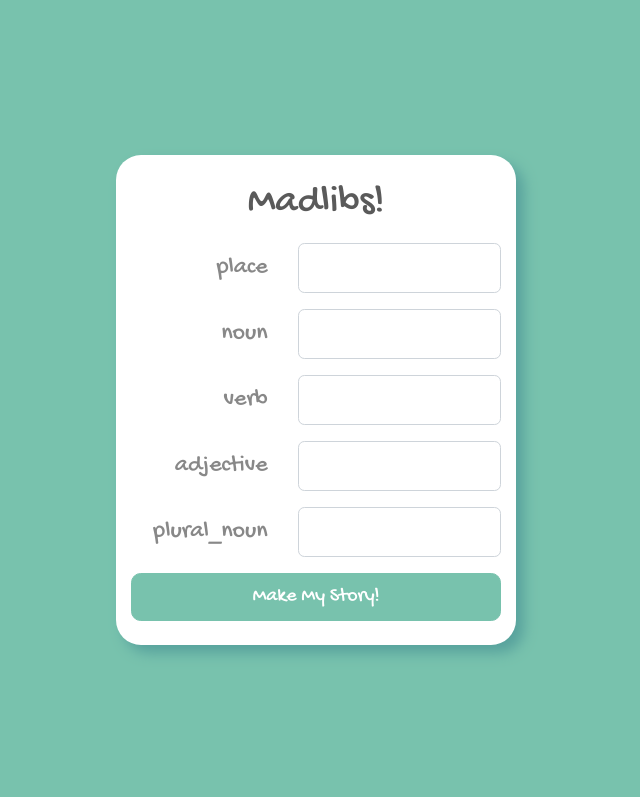
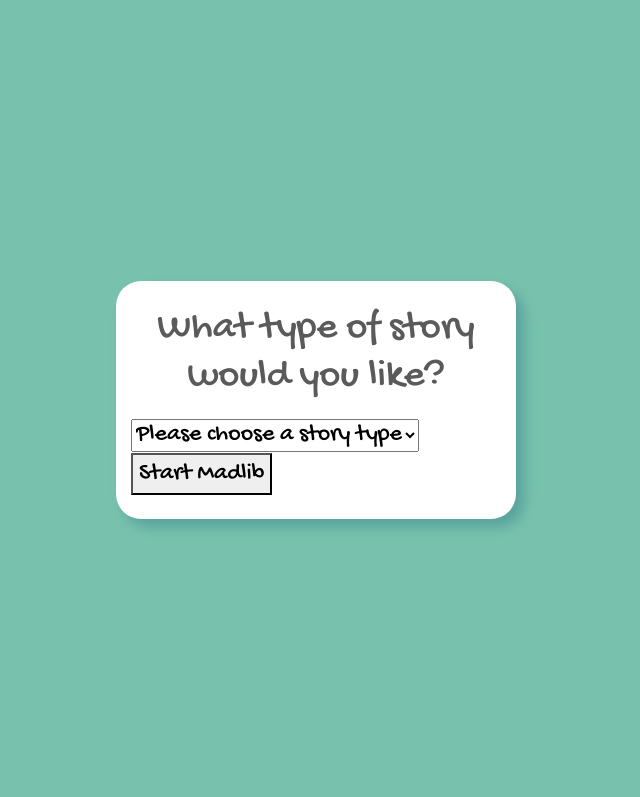
Before and after one commit to clairelcasey/flask-madlibs, a Flask app: page / in a window 1280 px wide. Shown: the top 797 px of the page, without its empty margins (324-964 px from the left). Run offline with Flask 2, Linux system fonts and the light colour scheme.

Commit message:
finsished choice of story

```diff
--- a/app.py
+++ b/app.py
@@ -1,7 +1,7 @@
 from flask import Flask, render_template, request
 from flask_debugtoolbar import DebugToolbarExtension
 
-from stories import silly_story
+from stories import all_stories
 
 app = Flask(__name__)
 app.config['SECRET_KEY'] = "secret"
@@ -9,14 +9,23 @@
 debug = DebugToolbarExtension(app)
 
 @app.route('/')
+def choose_story():
+    """ receives users choice of story """
+    # print(all_stories)
+    return render_template("chooseStory.html",
+        storiesList = all_stories)
+
+@app.route("/form")
 def show_inputs():
     """ shows input form from story instance prompts"""
+    id_selected = request.args["stories"]
     return render_template("questions.html",
-        prompts = silly_story.prompts)
+        prompts = all_stories[id_selected].prompts,
+        id = id_selected)
 
-@app.route('/results')
-def show_results():
+@app.route('/<id>/results')
+def show_results(id):
     """ generate story from form results and show story on page """
-    story_text = silly_story.generate(request.args)
+    story_text = all_stories[id].generate(request.args)
     return render_template("story.html",
         story = story_text)
--- a/requirements.txt
+++ b/requirements.txt
@@ -1,5 +1,7 @@
+blinker==1.4
 click==7.1.2
 Flask==1.1.2
+Flask-DebugToolbar==0.11.0
 itsdangerous==1.1.0
 Jinja2==2.11.2
 MarkupSafe==1.1.1
--- a/stories.py
+++ b/stories.py
@@ -1,5 +1,6 @@
 """Madlibs Stories."""
 
+all_stories = {}
 
 class Story:
     """Madlibs story.
@@ -18,11 +19,13 @@
         'I love to eat a good mango.'
     """
 
-    def __init__(self, words, text):
+    def __init__(self, words, text, id):
         """Create story with words and template text."""
 
         self.prompts = words
         self.template = text
+        self.id = id
+        all_stories[self.id] = self
 
     def generate(self, answers):
         """Substitute answers into text."""
@@ -40,7 +43,8 @@
 silly_story = Story(
     ["place", "noun", "verb", "adjective", "plural_noun"],
     """Once upon a time, in a long-ago {place}, there lived an exceptionally
-       {adjective} {noun}. It loved to {verb} with {plural_noun}."""
+       {adjective} {noun}. It loved to {verb} with {plural_noun}.""",
+    "Silly"
 )
 
 
@@ -49,5 +53,11 @@
 
 excited_story = Story(
     ["noun", "verb"],
-    """OMG!! OMG!! I love to {verb} a {noun}!"""
+    """OMG!! OMG!! I love to {verb} a {noun}!""",
+    "Excited"
 )
+
+# stories = {
+#     "silly": silly_story,
+#     "excited": excited_story
+# }
--- /dev/null
+++ b/templates/chooseStory.html
@@ -0,0 +1,19 @@
+{% extends 'base.html' %}
+
+{% block title %} Madlibs! {% endblock %}
+
+{% block content %}
+
+<h1 class="pt-4 mb-3 text-center">What type of story would you like?</h1>
+<form action="/form" class="pb-4">
+    <select name="stories" >
+        <option value="">Please choose a story type</option>
+        <!-- <option value="silly">Silly Story</option>
+        <option value="excited">Excited Story</option> -->
+        {% for story in storiesList %}
+            <option value="{{ story }}">{{ story }}</option>
+        {% endfor %}
+    </select>
+    <button>Start Madlib</button>
+</form>
+{% endblock %}
--- a/templates/questions.html
+++ b/templates/questions.html
@@ -6,7 +6,7 @@
 
 <h1 class="pt-4 mb-3 text-center">Madlibs!</h1>
 
-<form action="/results" class="pb-4">
+<form action="/{{ id }}/results" class="pb-4">
 
   {% for prompt in prompts %}
   <div class="form-group row">
```
